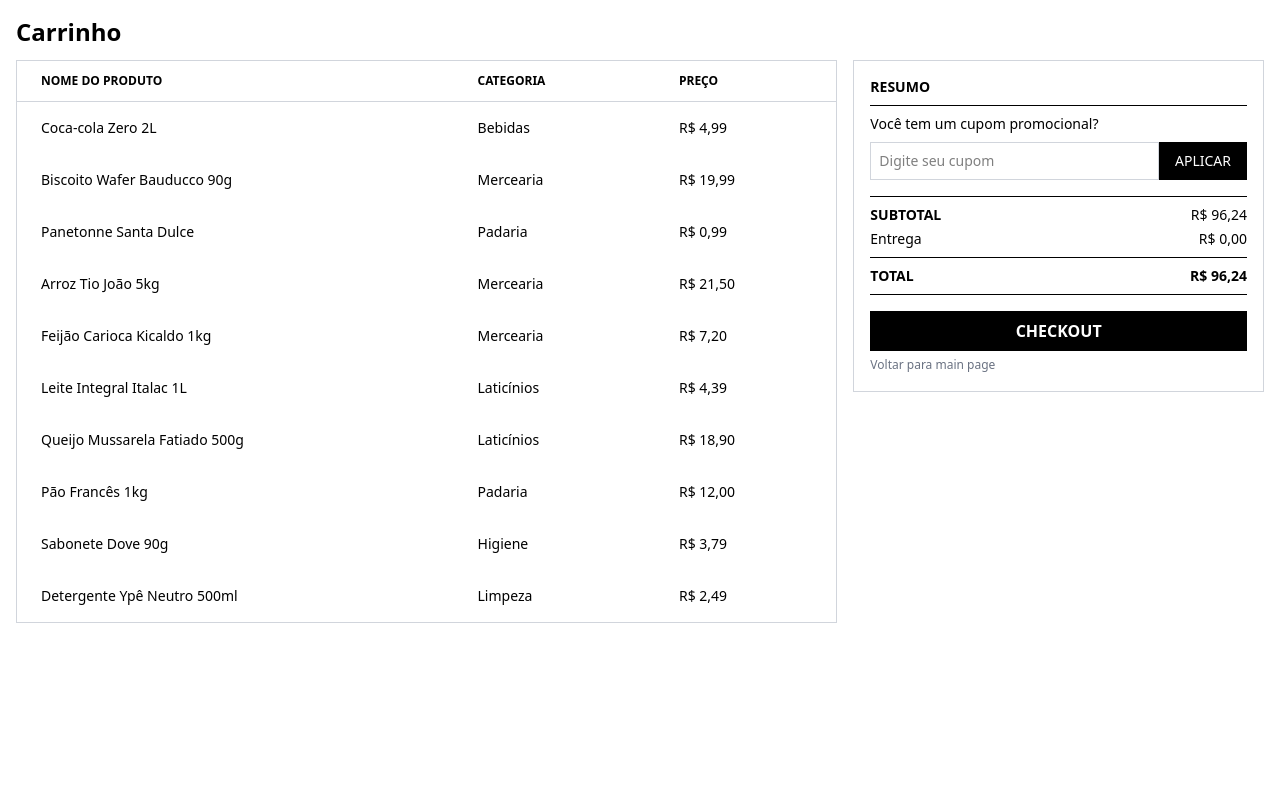
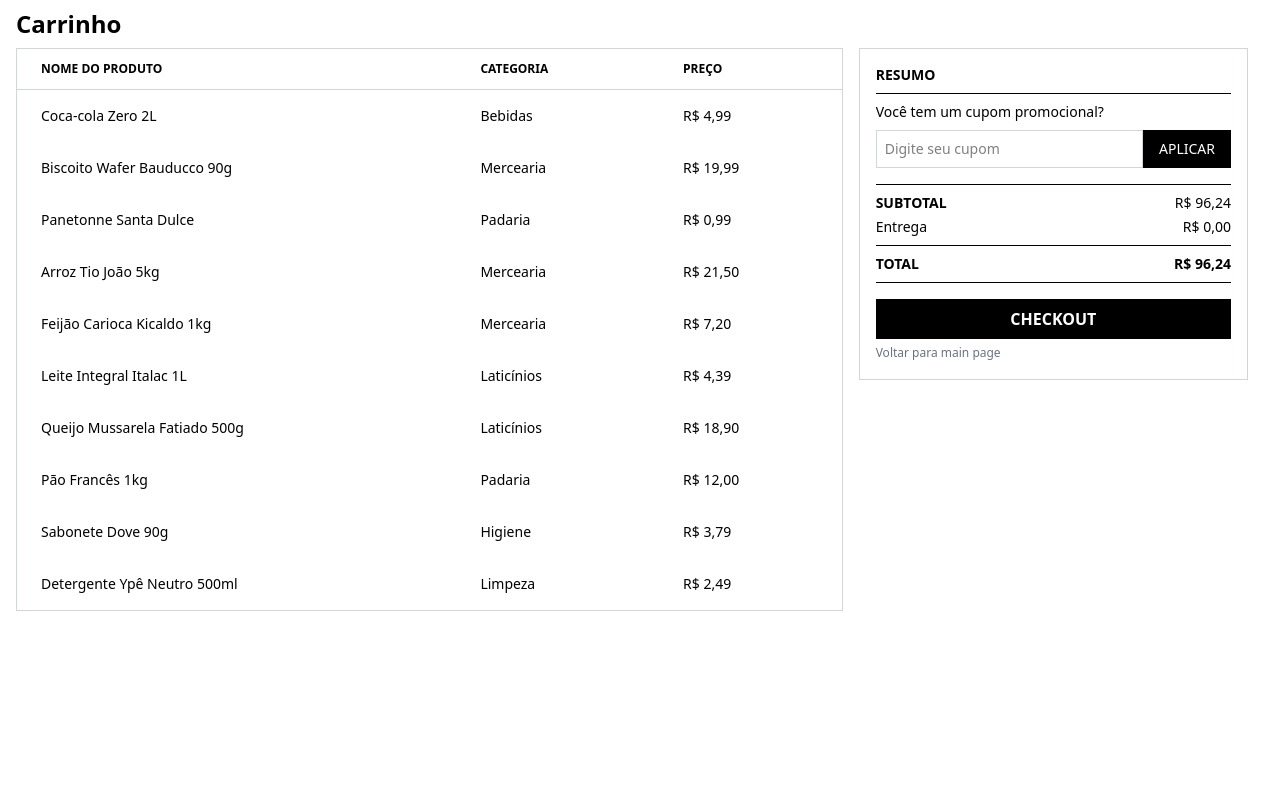
Before and after one commit to TamyDB/Feirinha-Digital, a PHP site: page /cart.php in a window 1280 px wide. Run offline with PHP 8.4, Linux system fonts and the light colour scheme.

Commit message:
fix: minor code changes

```diff
--- a/cart.php
+++ b/cart.php
@@ -73,10 +73,10 @@
 
 ?>
 
-<body class="h-screen">
-    <div class="h-full grid grid-cols-3">
-        <div class="flex flex-col col-span-2  p-4 gap-3">
-            <h1 class="text-2xl font-bold">Carrinho</h1>
+<body class="h-screen px-4 pt-2">
+    <h1 class="text-2xl font-bold mb-2">Carrinho</h1>
+    <div class="grid grid-cols-3 gap-4">
+        <div class="flex flex-col col-span-2 gap-3">
             <table class="w-full text-sm text-left rtl:text-right border-1 border-gray-300">
                 <thead class="text-xs uppercase">
                     <tr class="border-b border-gray-300">
@@ -108,7 +108,7 @@
                 </tbody>
             </table>
         </div>
-        <div class="flex flex-col col-span-1 mr-4 mt-15">
+        <div class="flex flex-col col-span-1 mr-4">
             <div class="bg-white p-4 border border-gray-300">
                 <!-- Título -->
                 <h3 class="text-sm font-bold">RESUMO</h3>
```
